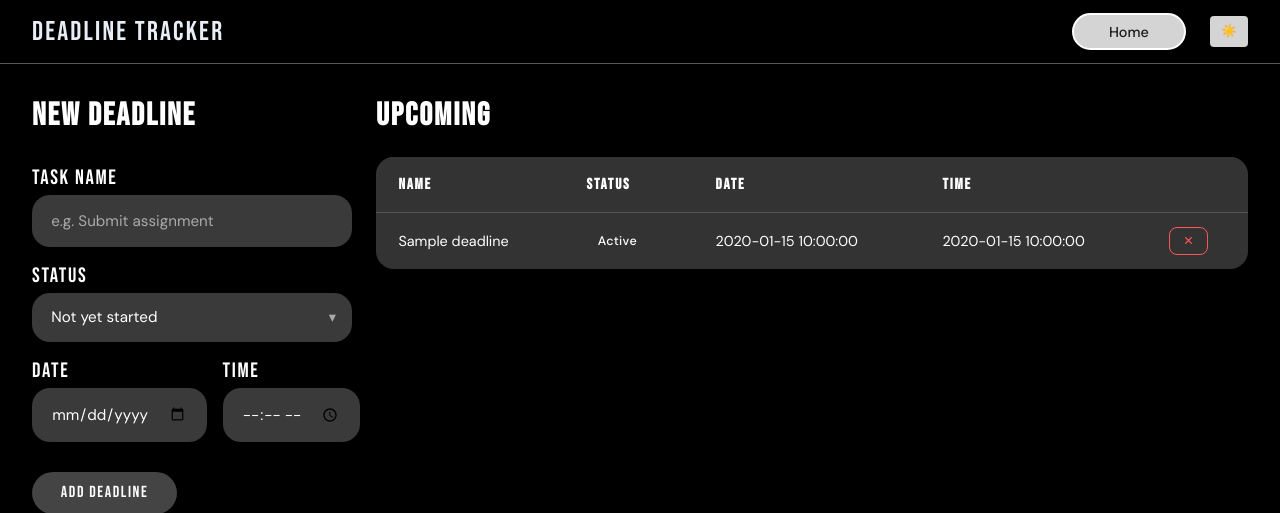
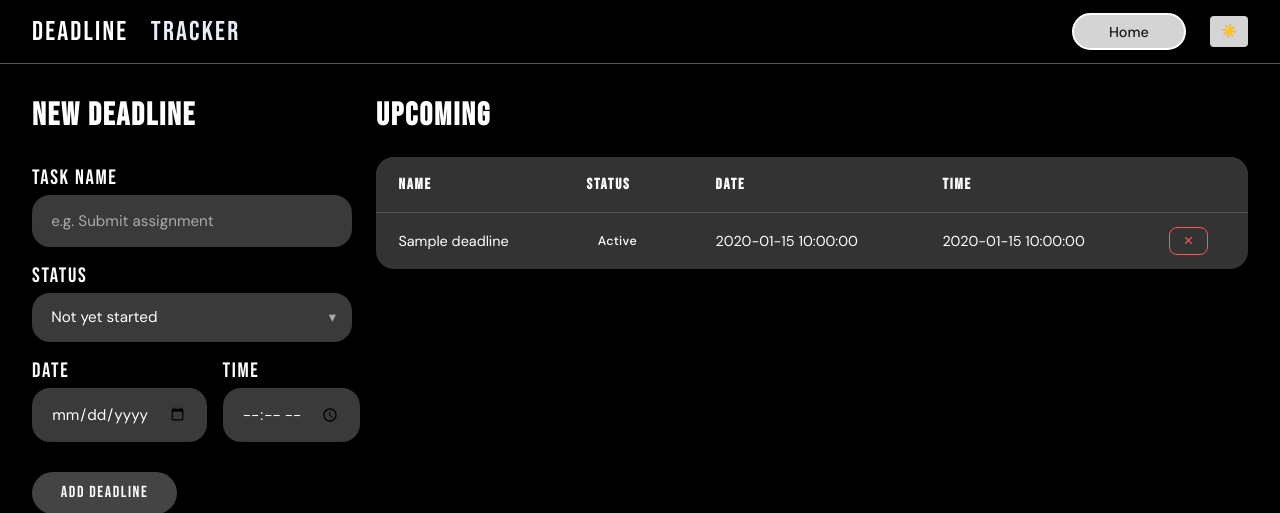
Before and after one commit to Kulkarnikeyur/TaskCraft, a Flask app: template Frontend/templates/deadlines.html in a window 1280 px wide. Shown: the top 513 px of the page. Run offline with Flask 3, Linux system fonts and the light colour scheme; the template is opened without the code that fills it: most values are stand-ins (such as "Sample title", 1, 10 or a date in 2020).

Commit message:
slight change in the heading of deadline tracker

```diff
--- a/Frontend/static/deadlines.css
+++ b/Frontend/static/deadlines.css
@@ -93,10 +93,12 @@ body {
   font-family: "Bebas Neue", sans-serif;
   font-size: clamp(1.2rem, 4vw, 1.7rem);
   letter-spacing: 0.08em;
-  color: var(--webname);
+  color: var(--text);
   font-weight: 400;
 }
-
+.webname {
+  color: var(--webname);
+}
 .topbar-right {
   margin-left: auto;
 }
--- a/Frontend/templates/deadlines.html
+++ b/Frontend/templates/deadlines.html
@@ -25,7 +25,8 @@
   </head>
   <body class="dark">
     <header class="topbar">
-      <h2 class="page-title">DEADLINE TRACKER</h2>
+      <h2 class="page-title">DEADLINE&nbsp;</h2>
+      <h2 class="page-title webname">TRACKER</h2>
       <nav class="topbar-right">
         <a href="/landing" class="home-btn">Home</a>
       </nav>
```
